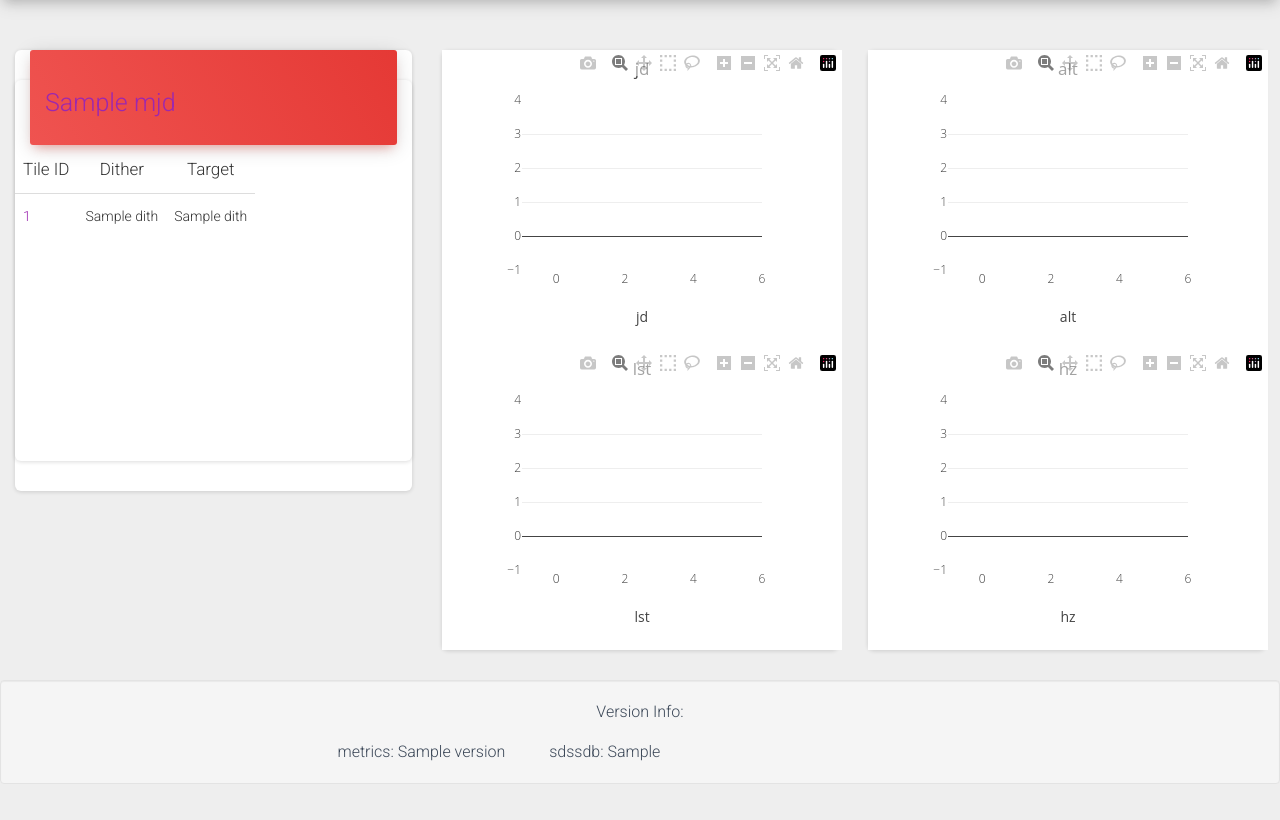
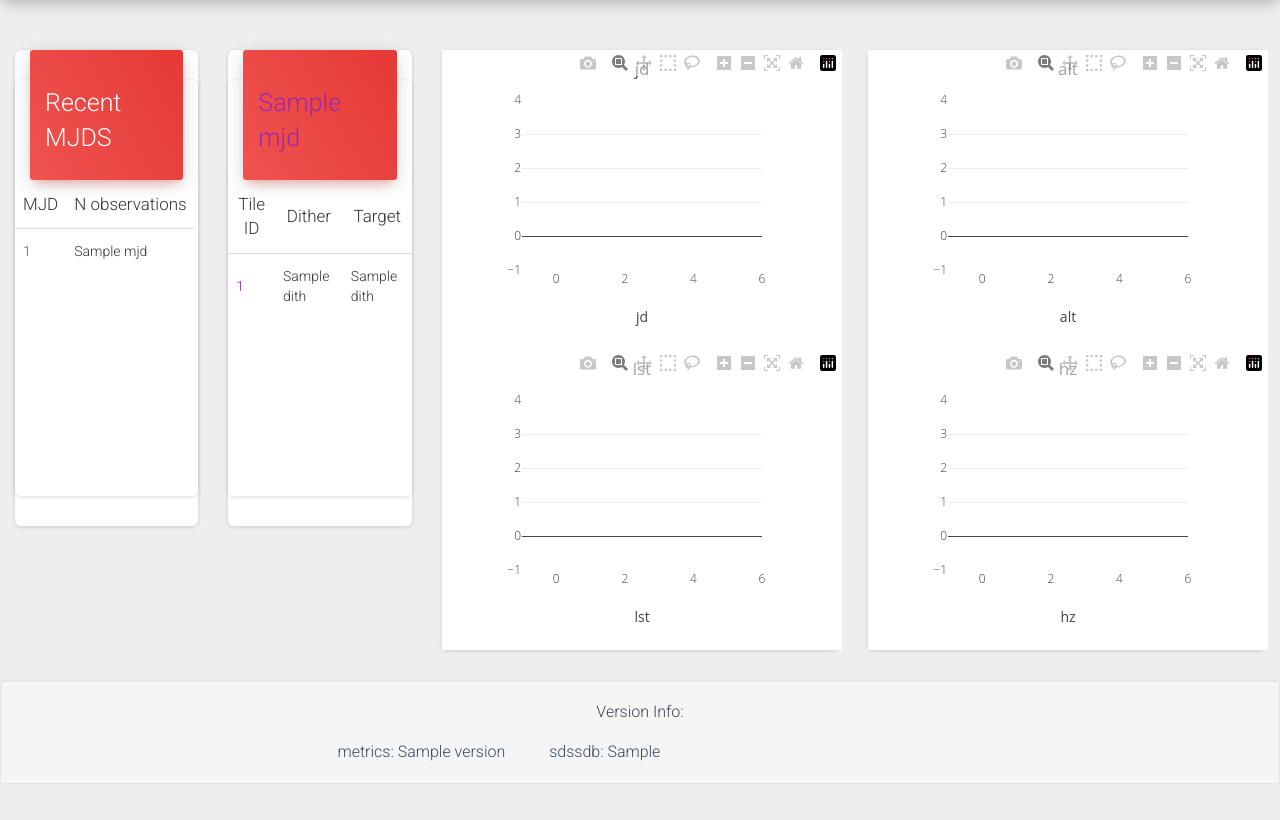
Before and after one commit to sdss/viki, a Python web app: template python/viki/templates/index.html in a window 1280 px wide. Shown: the part 80-900 px from the top of the page. Run offline with Jinja, Linux system fonts and the light colour scheme; the template is opened without the code that fills it: most values are stand-ins (such as "Sample title", 1, 10 or a date in 2020); some libraries are stand-ins or nearby versions.

Commit message:
add recent mjds to index

```diff
--- a/python/viki/templates/index.html
+++ b/python/viki/templates/index.html
@@ -14,7 +14,32 @@
 {% block body %}
 
 <div class="row">
-  <div class="col-md-4">
+  <div class="col-md-2">
+    <div class="card">
+      <div class="card card-nav-tabs">
+        <div class="card-header card-header-danger">
+          <h3>Recent MJDS</h3>
+        </div>
+        <table class="table" id="expTable" style="height: 300px; overflow-y:scroll; display:block;">
+          <thead>
+            <tr>
+              <th class="text-center">MJD</th>
+              <th class="text-center">N observations</th>
+            </tr>
+          </thead>
+          <tbody>
+        {% for s in recentMjds %}
+          <tr>
+            <td><a href="/summary.html?mjd={{mjd}}">{{s[0]}}</a></td>
+            <td>{{s[1]}}</td>
+          </tr>
+        {% endfor %}
+          </tbody>
+        </table>
+      </div>
+    </div>
+  </div>
+  <div class="col-md-2">
     <div class="card">
       <div class="card card-nav-tabs">
         <div class="card-header card-header-danger">
```
Also changed, not shown: python/viki/controllers/index.py (+12 -1 lines), python/viki/dbConvenience.py (line endings or trailing spaces).
